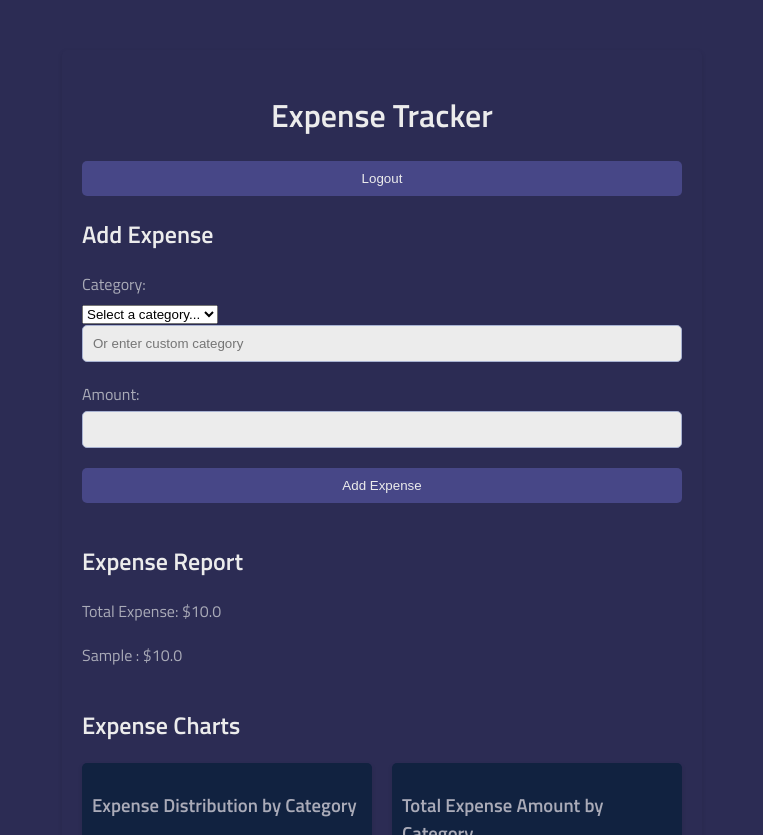
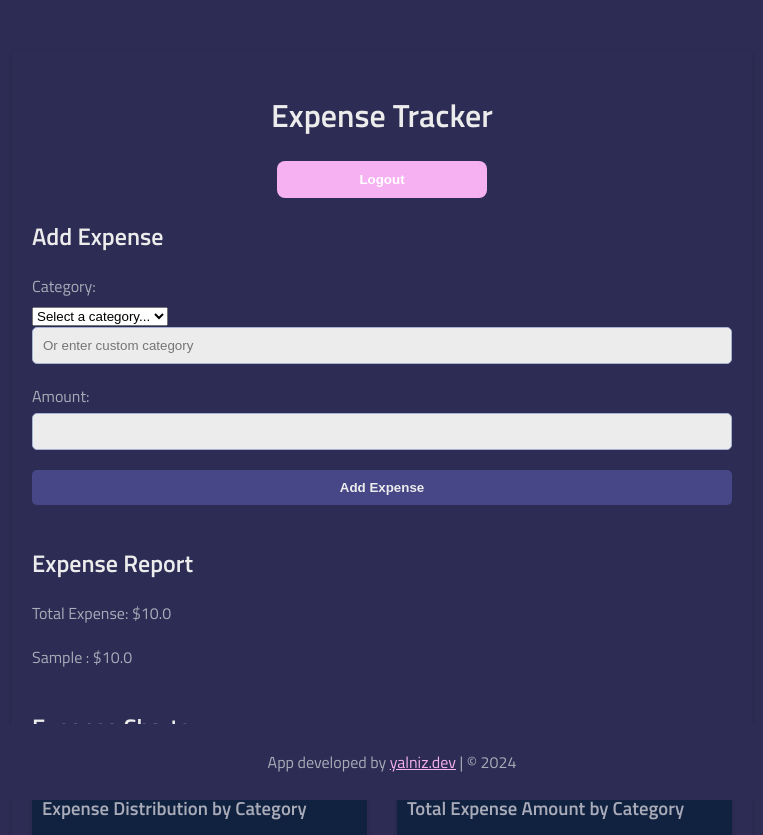
Before and after one commit to di1ara/expenova, a Flask app: page / in a window 1280 px wide. Shown: the top 835 px of the page, without its empty margins (258-1021 px from the left). Run offline with Flask 3, Linux system fonts and the light colour scheme; the visitor is signed in with stand-in values (Sample User, id 1); tables that the repository leaves empty hold one stand-in row (values such as "Sample post"); some libraries are stand-ins or nearby versions.

Commit message:
updated code before deploy

```diff
--- a/app.py
+++ b/app.py
@@ -97,7 +97,7 @@ def generate_pie_chart(category_totals):
     labels = list(category_totals.keys())
     values = list(category_totals.values())
 
-    plt.figure(figsize=(8, 6))
+    plt.figure(figsize=(10, 8))
     plt.pie(values, labels=labels, autopct='%1.1f%%', startangle=140)
     plt.axis('equal')  # Equal aspect ratio ensures that pie is drawn as a circle
     plt.title('Expense Distribution by Category')
@@ -116,7 +116,7 @@ def generate_bar_chart(category_totals):
     labels = list(category_totals.keys())
     values = list(category_totals.values())
 
-    plt.figure(figsize=(10, 6))
+    plt.figure(figsize=(10, 8))
     plt.bar(labels, values, color='skyblue')
     plt.xlabel('Category')
     plt.ylabel('Total Amount')
--- a/static/styles.css
+++ b/static/styles.css
@@ -31,7 +31,9 @@ body {
     border-radius: 5px;
     box-shadow: 0 2px 5px rgba(0, 0, 0, 0.1);
 }
-
+.expense {
+    max-width: 700px;
+}
 
 h1 {
     text-align: center;
@@ -42,6 +44,9 @@ h2 {
     margin-top: 20px;
     color: var(--title-color)
 
+}
+a{
+   color: #f6b1f2;
 }
 
 .expense-form,
@@ -76,6 +81,7 @@ button {
     padding: 10px;
     background-color: var(--button-bg-color);
     color: var(--button-text-color);
+    font-weight: bold;
     border: none;
     border-radius: 5px;
     cursor: pointer;
@@ -84,7 +90,26 @@ button {
 button:hover {
     background-color: var(--button-hover-bg-color);
 }
+.logout {
+    display: flex;
+    justify-content: center; /* Center horizontally */
+    margin-bottom: 20px; /* Add some margin for spacing */
+}
 
+.logout .btn {
+    background-color: #f6b1f2;
+    color: #fff;
+    width: 30%;
+    padding: 0.7rem 1.5rem;
+    border: none;
+    border-radius: 0.5rem;
+    text-decoration: none;
+    transition: background-color 0.3s ease;
+}
+
+.logout .btn:hover {
+    background-color: #67729D;
+}
 .total-expense {
     margin-bottom: 20px;
 }
@@ -188,3 +213,12 @@ button:hover {
         font-size: 3rem;
     }
 }
+
+footer {
+    background-color: #2c2c54;
+    padding: 10px; /* Padding around the content */
+    text-align: center; /* Center-align the content */
+    position: fixed; /* Fixed position */
+    bottom: 0; /* Stick to the bottom */
+    width: 100%; /* Full width */
+}
--- a/templates/index.html
+++ b/templates/index.html
@@ -8,12 +8,12 @@
     <script src="https://kit.fontawesome.com/2d42443209.js" crossorigin="anonymous"></script>
 </head>
 <body>
-    <div class="container">
+    <div class="container expense">
         <header>
             <h1>Expense Tracker</h1>
             <!-- Logout Button -->
-            <form action="{{ url_for('logout') }}" method="post">
-                <button type="submit">Logout</button>
+            <form action="{{ url_for('logout') }}" method="post" class="logout">
+                <button type="submit" class="btn btn-primary">Logout</button>
             </form>
         </header>
         <!-- Add Expense Form -->
@@ -87,7 +87,6 @@
             </ul>
         </div>
 
-
         <!-- Expense Charts -->
         {% if category_totals %}
         <h2>Expense Charts</h2>
@@ -104,5 +103,9 @@
         {% endif %}
     </div>
     <script src="{{ url_for('static', filename='theme.js') }}"></script>
+    <footer>
+        <p>App developed by <a href="https://yalniz.dev">yalniz.dev</a> | © 2024</p>
+    </footer>
+
 </body>
 </html>
--- a/templates/landing.html
+++ b/templates/landing.html
@@ -28,5 +28,9 @@
             <p><a href="{{ url_for('login') }}" class="btn btn-primary">Get Started</a></p>
         </div>
     </div>
+    <footer>
+        <p>App developed by <a href="https://yalniz.dev">yalniz.dev</a> | © 2024</p>
+    </footer>
+
 </body>
 </html>
--- a/templates/login.html
+++ b/templates/login.html
@@ -25,5 +25,9 @@
         </form>
         <p>Don't have an account? <a href="{{ url_for('register') }}">Register</a></p>
     </div>
+    <footer>
+        <p>App developed by <a href="https://yalniz.dev">yalniz.dev</a> | © 2024</p>
+    </footer>
+
 </body>
 </html>
--- a/templates/register.html
+++ b/templates/register.html
@@ -25,5 +25,9 @@
         </form>
         <p>Already have an account? <a href="{{ url_for('login') }}">Login</a></p>
     </div>
+    <footer>
+        <p>App developed by <a href="https://yalniz.dev">yalniz.dev</a> | © 2024</p>
+    </footer>
+
 </body>
 </html>
```
